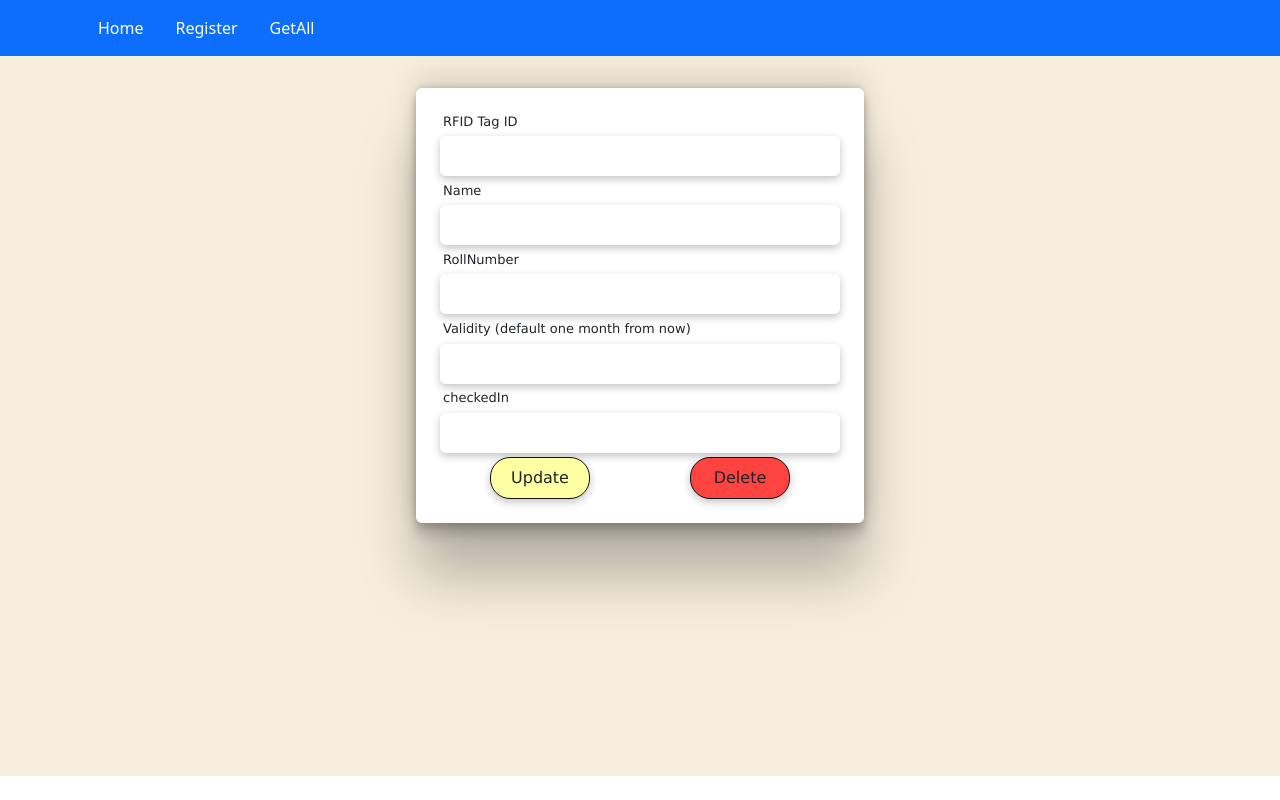
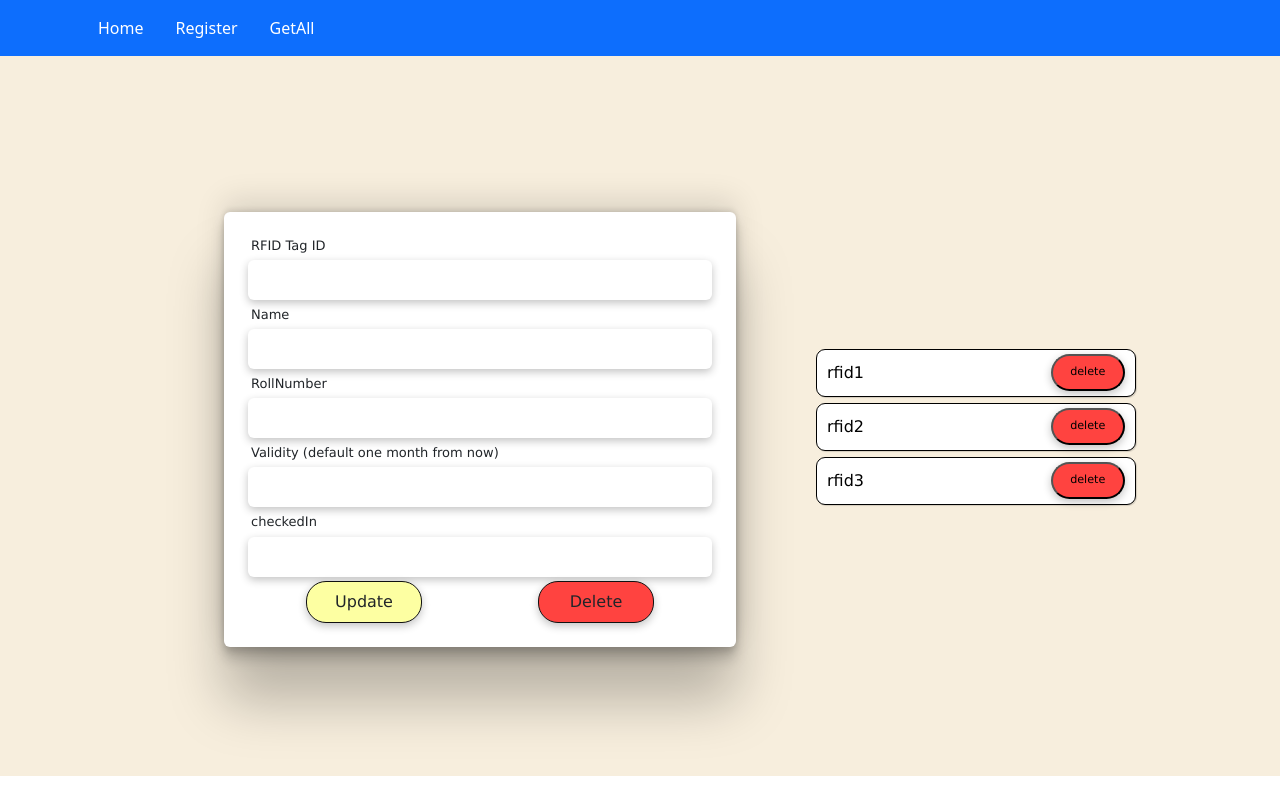
Before and after one commit to aryan-garg0729/RFID-based-attendance-system, a React (Create React App) app in the folder frontend/: page /RegForm in a window 1280 px wide. Built offline with nearby package versions, Linux system fonts and the light colour scheme; no server answers.

Commit message:
master ids in frontend

```diff
--- a/frontend/src/Components/RegForm/RegForm.css
+++ b/frontend/src/Components/RegForm/RegForm.css
@@ -1,9 +1,19 @@
+html, body {
+  height: 100%;
+  margin: 0;
+  padding: 0;
+}
 .formDiv {
+  /* border: 2px solid red; */
   font-family: Geneva, Tahoma, sans-serif;
   padding: 2rem 0.3rem 0.3rem 0.3rem;
   background-color: var(--background-color);
-  width: 100vw;
-  height: 90vh;
+  width: 100%;
+  height:90vh;
+  display: flex;
+  flex-direction: row;
+  align-items: center;
+  justify-content:center;
 }
 .formDiv h1 {
   width: fit-content;
@@ -13,14 +23,22 @@
   padding-left: 3px;
   font-size: small;
 }
+.form-container{
+  /* width: 100%; */
+  display: flex;
+  justify-content: center;
+}
 .formDiv form {
-  margin: auto;
+  /* flex-grow: 2; */
+  /* border: 2px solid red; */
+  margin-left: 5rem;
+  margin-right: 5rem;
   display: flex;
   flex-direction: column;
   padding: 1.5rem;
   background-color: var(--white-color);
   border-radius: 6px;
-  width: max(350px, 35vw);
+  width: max(400px, 40vw);
   box-shadow: var(--box-shadow-dark);
 }
 
@@ -80,3 +98,56 @@
 .formDiv input:hover {
   background-color: rgb(243, 243, 243);
 }
+
+
+.master-list {
+  width: fit-content;
+  display: flex;
+  flex-direction: column;
+  align-items: center;
+  /* border: 2px solid red; */
+}
+
+.master {
+  border: 1px solid black;
+  width: 20rem;
+  height: 3rem;
+  background: #fff;
+  box-shadow: 1px 1px 1px rgba(0, 0, 0, 0.15);
+  padding: 3px 10px;
+  font-size: .7em;
+  margin-bottom: 6px;
+  border-radius: 9px;
+  display: flex;
+  align-items: center;
+  justify-content: space-between;
+  color: #000;
+  flex-grow: 1;
+}
+
+.master span{
+  font-size: 1rem;
+}
+
+.master button{
+  width: 25%;
+  padding: 0.5rem;
+  border-radius: 6px;
+  display: flex;
+  justify-content: center;
+  align-items: center;
+  position: relative;
+  /* border: 1px solid #111; */
+  box-shadow: var(--box-shadow-light);
+  transition: all 0.3s ease;
+  border-radius: 20px;
+  background-color: rgb(255, 67, 64);
+}
+
+.master button:hover {
+  box-shadow: rgba(175, 179, 156, 0.25) 0px 30px 60px -12px inset,
+    rgba(0, 0, 0, 0.3) 0px 18px 36px -18px inset;
+  /* background-color: white; */
+  cursor: pointer;
+  /* opacity: 80%; */
+}
--- a/frontend/src/Components/RegForm/RegForm.js
+++ b/frontend/src/Components/RegForm/RegForm.js
@@ -101,6 +101,7 @@ const RegForm = () => {
   return (
     <>
       <div className="formDiv">
+        <div className="form-container">
         <form onSubmit={actionSubmit}>
           <label htmlFor="rfid">RFID Tag ID</label>
           <input
@@ -170,12 +171,30 @@ const RegForm = () => {
             </button>
           </div>
         </form>
-
+        </div>
+        <div className="master-list">
+          <div className="master">
+              <span  className={1? "todo-text todo-completed" : "todo-text"}>
+                rfid1
+              </span>
+              <button >delete</button>
+          </div>
+          <div className="master">
+              <span  className={1? "todo-text todo-completed" : "todo-text"}>
+                rfid2
+              </span>
+              <button >delete</button>
+          </div>
+          <div className="master">
+              <span  className={1? "todo-text todo-completed" : "todo-text"}>
+                rfid3
+              </span>
+              <button >delete</button>
+          </div>
+        </div>
       </div>
 
-      <div className="masters">
 
-      </div>
     </>
   );
 };
```
